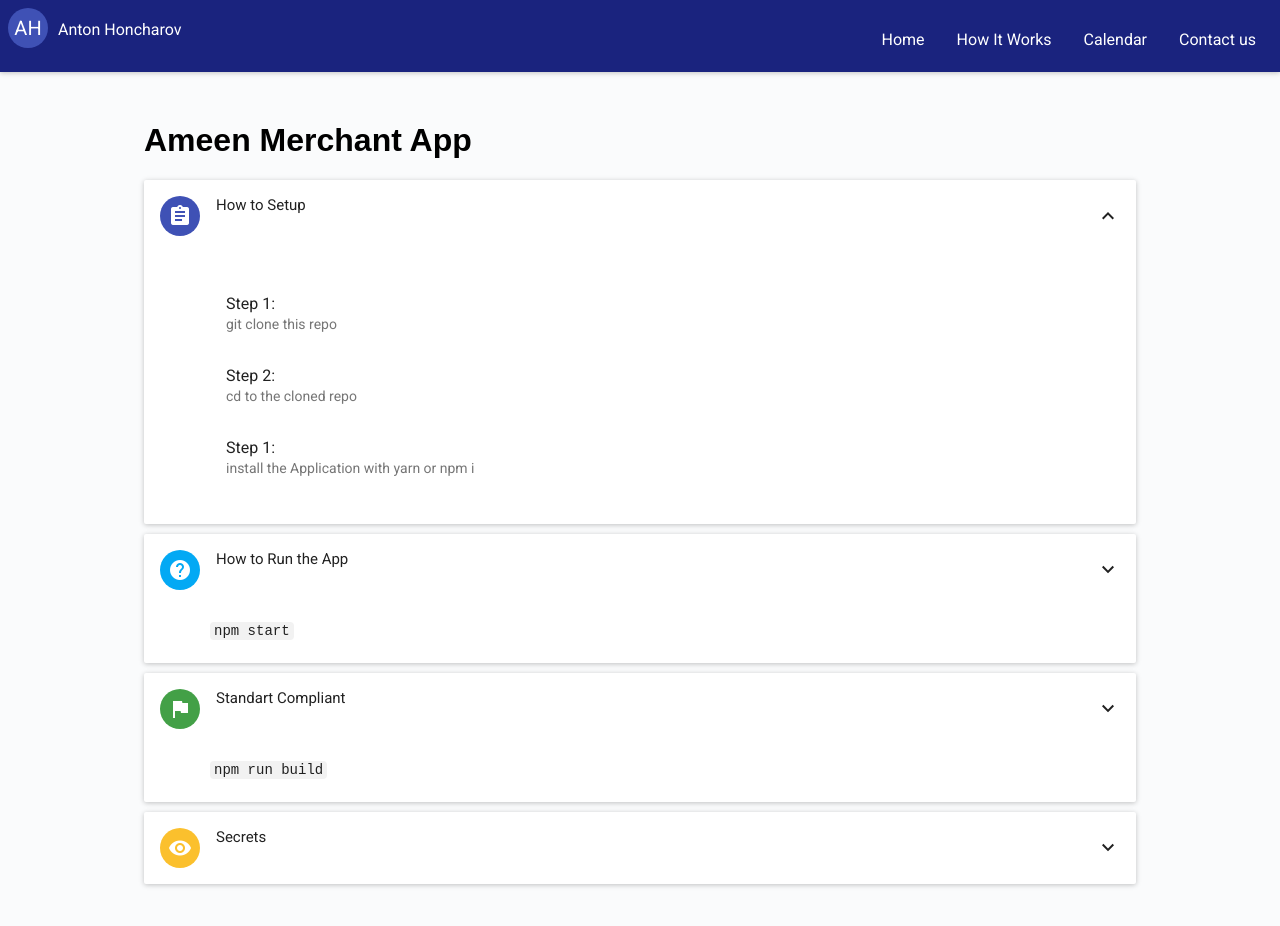
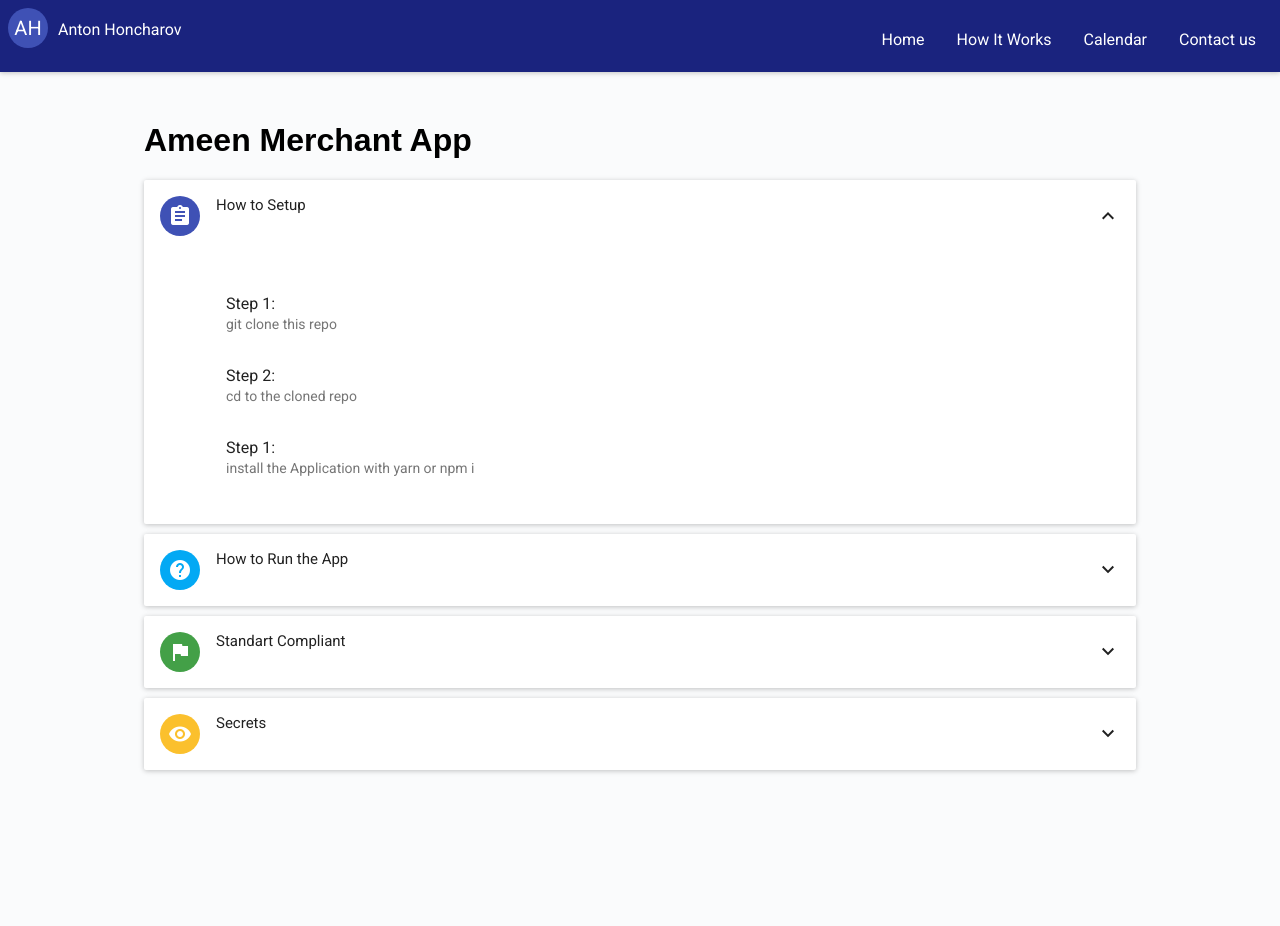
Before and after one commit to eyale/react-create-app, a React app: page /how-it-works in a window 1280 px wide. Shown: the top 926 px of the page. After the commit the page ends 820 px from the top, so only its background shows below. Built offline with nearby package versions, Linux system fonts and the light colour scheme.

Commit message:
adding the expanding the cards

```diff
--- a/src/components/HowItWorks.jsx
+++ b/src/components/HowItWorks.jsx
@@ -28,7 +28,7 @@ class HowItWorks extends Component {
         this.setState({expanded3: !this.state.expanded3});
         break;
       case 'card4':
-        this.setState({expanded3: !this.state.expanded4});
+        this.setState({expanded4: !this.state.expanded4});
         break;
       default:
       break
@@ -39,7 +39,9 @@ class HowItWorks extends Component {
     return (
       <div className="how-it-works grid">
         <h1>Ameen Merchant App</h1>
-        <Card expanded={this.state.expanded1} onExpandChange={() => this.handleExpandChange('card1')}>
+        <Card
+          expanded={this.state.expanded1}
+          onExpandChange={() => this.handleExpandChange('card1')}>
           <CardHeader
             title="How to Setup"
             avatar={<Avatar backgroundColor={indigo500} icon={<FontIcon className="material-icons">assignment</FontIcon>} />}
@@ -61,31 +63,40 @@ class HowItWorks extends Component {
           </CardText>
         </Card>
 
-        <Card style={{marginTop: '10px'}} expanded={this.state.expanded2} onExpandChange={() => this.handleExpandChange('card2')}>
+        <Card
+          style={{marginTop: '10px'}}
+          expanded={this.state.expanded2}
+          onExpandChange={() => this.handleExpandChange('card2')}>
           <CardHeader
             title="How to Run the App"
             avatar={<Avatar backgroundColor={lightBlue500} icon={<FontIcon className="material-icons">help</FontIcon>} />}
             actAsExpander={true}
             showExpandableButton={true}
           />
-          <CardText style={{marginLeft: '50px'}}>
+          <CardText expandable={true} style={{marginLeft: '50px'}}>
             <code>npm start</code>
           </CardText>
         </Card>
 
-        <Card style={{marginTop: '10px'}} expanded={this.state.expanded3} onExpandChange={() => this.handleExpandChange('card3')}>
+        <Card
+          style={{marginTop: '10px'}}
+          expanded={this.state.expanded3}
+          onExpandChange={() => this.handleExpandChange('card3')}>
           <CardHeader
             title="Standart Compliant"
             avatar={<Avatar backgroundColor={green600} icon={<FontIcon className="material-icons">flag</FontIcon>} />}
             actAsExpander={true}
             showExpandableButton={true}
           />
-          <CardText style={{marginLeft: '50px'}}>
+          <CardText expandable={true} style={{marginLeft: '50px'}}>
             <code>npm run build</code>
           </CardText>
         </Card>
 
-        <Card style={{marginTop: '10px'}} expanded={this.state.expanded3} onExpandChange={() => this.handleExpandChange('card3')}>
+        <Card
+          style={{marginTop: '10px'}}
+          expanded={this.state.expanded4}
+          onExpandChange={() => this.handleExpandChange('card4')}>
           <CardHeader
             title="Secrets"
             avatar={<Avatar backgroundColor={yellow700} icon={<FontIcon className="material-icons">visibility</FontIcon>} />}
```
